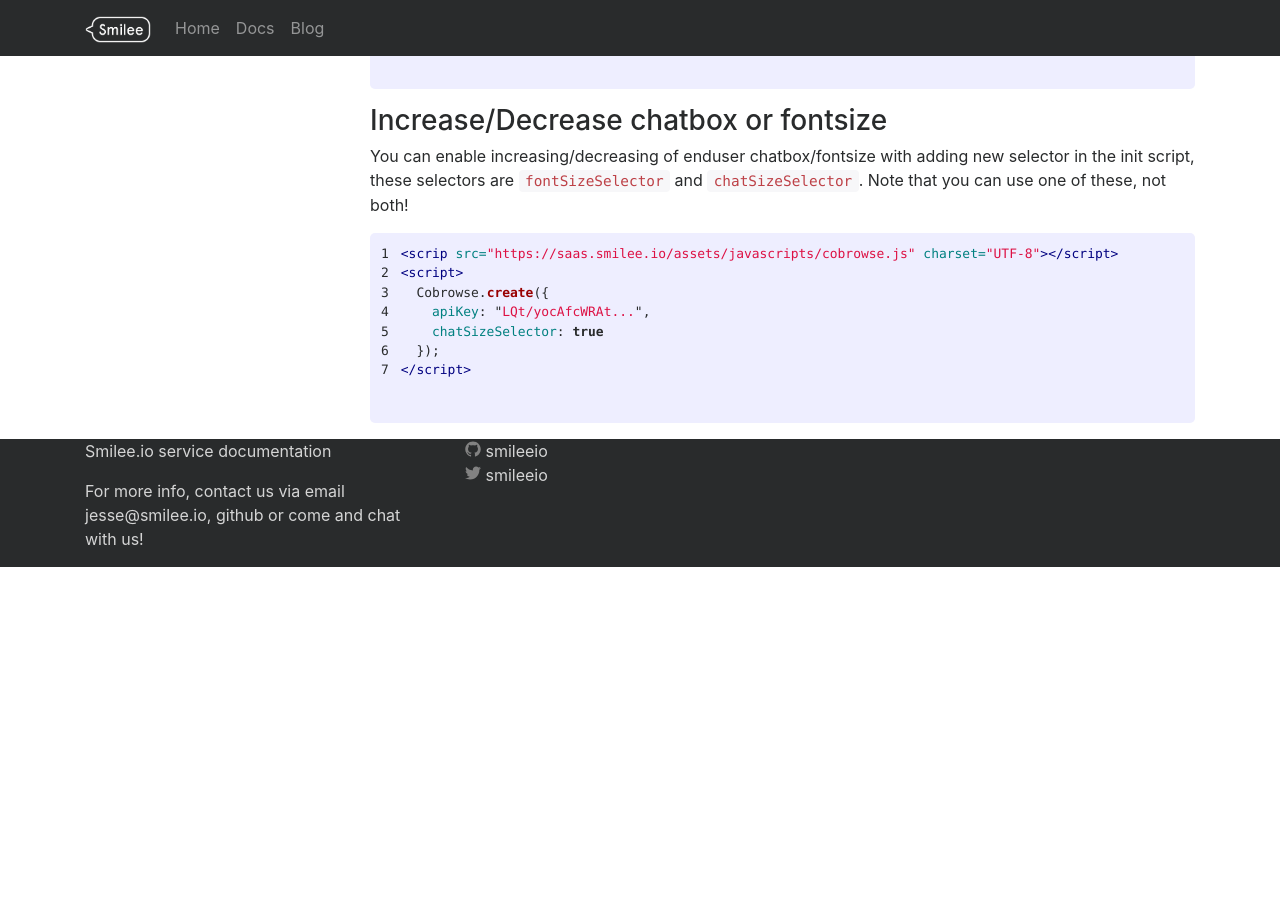
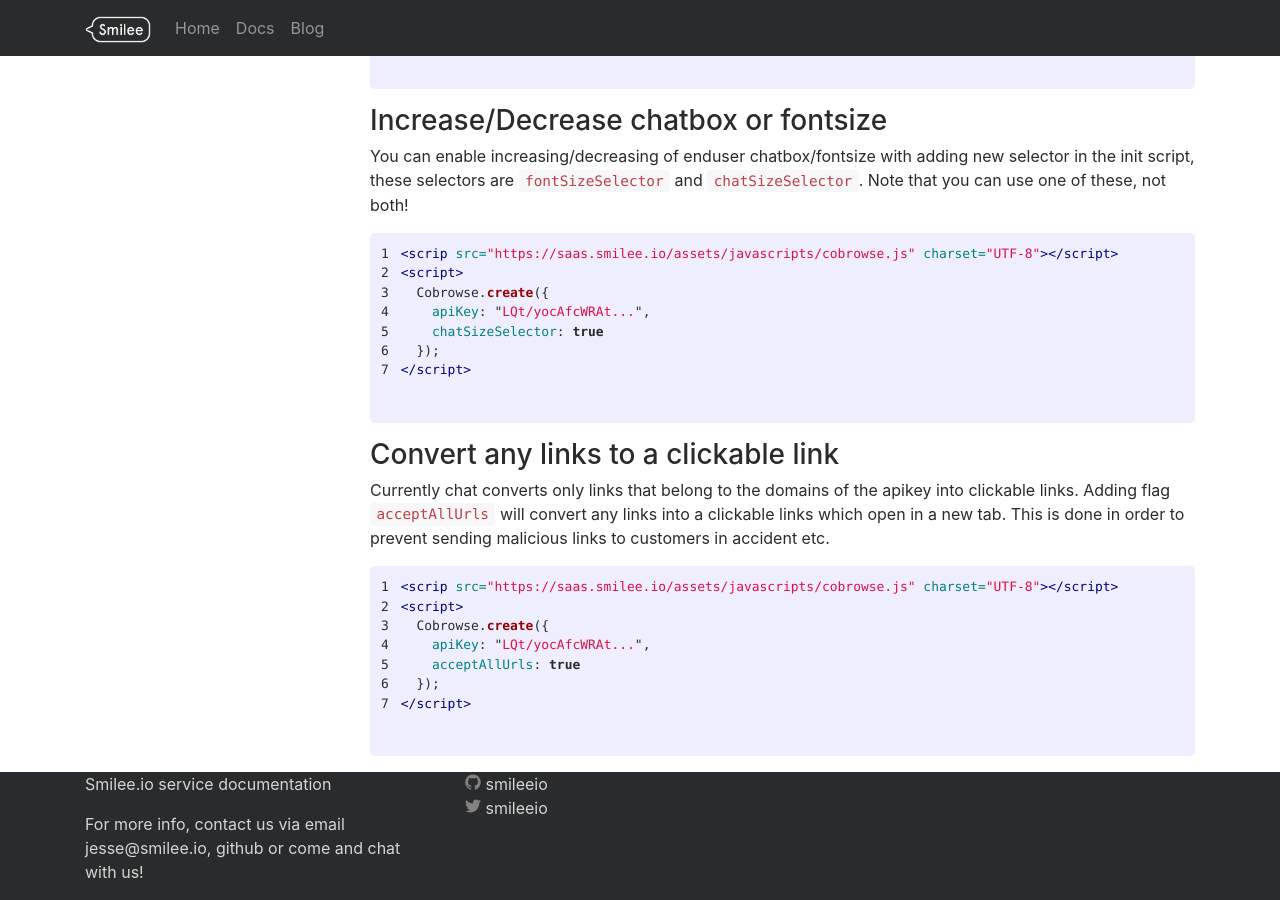
Before and after one commit to kommeet/kommeet.github.io, a Jekyll site: the page built from customize/chat.md, in a window 1280 px wide and 900 px high, scrolled down 819 px. Built offline with Jekyll 4.4.1, drawn with Linux system fonts in a browser that asks for light colours; nearby versions of some CDN libraries; our own code applies the rules of GitHub Pages for plain Markdown files; before the commit the page ends 1386 px from its top, so only the background shows below that.

Commit message:
Added enable all links flag

```diff
--- a/customize/chat.md
+++ b/customize/chat.md
@@ -54,3 +54,18 @@
   });
 </script>
 {% endhighlight %}
+
+
+### Convert any links to a clickable link
+
+Currently chat converts only links that belong to the domains of the apikey into clickable links. Adding flag `acceptAllUrls` will convert any links into a clickable links which open in a new tab. This is done in order to prevent sending malicious links to customers in accident etc.
+
+{% highlight html linenos %}
+<scrip src="https://saas.smilee.io/assets/javascripts/cobrowse.js" charset="UTF-8"></script>
+<script>
+  Cobrowse.create({
+    apiKey: "LQt/yocAfcWRAt...",
+    acceptAllUrls: true
+  });
+</script>
+{% endhighlight %}
```
Also changed, not shown: _posts/2017-06-22-enable-links.markdown (added, +7 -0 lines).
